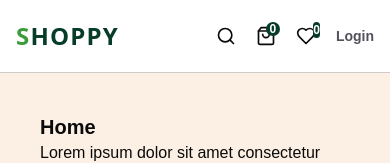
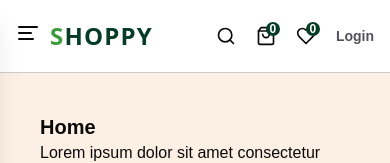
Before and after one commit to ilhardika/ecommerce, a Next.js app: page / in a window 390 px wide. Shown: the top 163 px of the page. Built offline with nearby package versions, Linux system fonts and the light colour scheme.

Commit message:
feat: add MobileMenu and SideMenu components; enhance Header with MobileMenu integration and adjust layout; update hover effects in various components

```diff
--- a/app/globals.css
+++ b/app/globals.css
@@ -133,6 +133,9 @@
     @apply bg-background text-foreground;
   }
   .hoverEffect {
-    @apply transition-all duration-300 ease-in-out  ;
+    @apply transition-all duration-300 ease-in-out;
+  }
+  button {
+    @apply hover:cursor-pointer;
   }
 }
--- a/components/FavouriteButton.tsx
+++ b/components/FavouriteButton.tsx
@@ -7,7 +7,7 @@ const FavouriteButton = () => {
     <div>
       <Link href={"/cart"} className="group relative">
         <Heart className="size-5 hover:text-shop_light_green hoverEffect" />
-        <span className="absolute -top-1 -right-1 bg-shop_dark_green text-white size3.5 rounded-full text-xs font-semibold flex items-center justify-center">
+        <span className="absolute -top-1 -right-1 bg-shop_dark_green text-white size-3.5 rounded-full text-xs font-semibold flex items-center justify-center">
           0
         </span>
       </Link>
--- a/components/Header.tsx
+++ b/components/Header.tsx
@@ -6,15 +6,19 @@ import SearchBar from "./SearchBar";
 import FavouriteButton from "./FavouriteButton";
 import CartIcon from "./CartIcon";
 import SignIn from "./SignIn";
+import MobileMenu from "./MobileMenu";
 
 const Header = () => {
   return (
     <header className="bg-white py-5 border-b border-black/20">
       <Container className="flex items-center justify-between">
-        <div className="flex items-center justify-end">
+        <div className="flex items-center justify-start gap-2.5 md:gap-0">
+          <MobileMenu />
           <Logo />
         </div>
+
         <HeaderMenu />
+
         <div className="flex items-center justify-end gap-5">
           <SearchBar />
           <CartIcon />
--- a/components/Logo.tsx
+++ b/components/Logo.tsx
@@ -2,7 +2,7 @@ import { cn } from "@/lib/utils";
 import Link from "next/link";
 import React from "react";
 
-const Logo = ({ className }: { className?: string }) => {
+const Logo = ({ className }: { className? : string }) => {
   return (
     <Link
       href={"/"}
--- /dev/null
+++ b/components/MobileMenu.tsx
@@ -0,0 +1,25 @@
+"use client";
+
+import { AlignLeft } from "lucide-react";
+import React, { useState } from "react";
+import SideMenu from "./SideMenu";
+
+const MobileMenu = () => {
+  const [isSidebarOpen, setIsSidebarOpen] = useState(false);
+
+  return (
+    <div>
+      <button onClick={() => setIsSidebarOpen(!isSidebarOpen)}>
+        <AlignLeft className="hover:text-darkColor hoverEffect md:hidden" />
+      </button>
+      <div className="md:hidden">
+        <SideMenu
+          isOpen={isSidebarOpen}
+          onClose={() => setIsSidebarOpen(false)}
+        />
+      </div>
+    </div>
+  );
+};
+
+export default MobileMenu;
--- a/components/SearchBar.tsx
+++ b/components/SearchBar.tsx
@@ -4,7 +4,7 @@ import React from "react";
 const SearchBar = () => {
   return (
     <div>
-      <Search className="size-5 hover:text-shop_light_green hoverEffect hover:cursor-pointer" />
+      <Search className="size-5 hover:text-shop_light_green hoverEffect" />
     </div>
   );
 };
--- /dev/null
+++ b/components/SideMenu.tsx
@@ -0,0 +1,31 @@
+import React from "react";
+import Logo from "./Logo";
+
+interface SidebarProps {
+  isOpen: boolean;
+  onClose: () => void;
+}
+
+const SideMenu = ({ isOpen, onClose }: SidebarProps) => {
+  return (
+    <div
+      className={`fixed inset-y-0 h-screen left-0 z-50 w-full bg-black/50 shadow-xl text-white/80 ${
+        isOpen ? "translate-x-0" : "-translate-x-full"
+      } hoverEffect`}
+    >
+      <div className="min-w-72 max-w-96 bg-black h-screen p-10 border-r border-r-shop_light_green gap-6 flex flex-col justify-between">
+        <div className="flex items-center justify-between">
+          <Logo className="text-white" />
+          <button
+            onClick={onClose}
+            className="hover:text-shop_light_green"
+          >
+            X
+          </button>
+        </div>
+      </div>
+    </div>
+  );
+};
+
+export default SideMenu;
--- a/components/SignIn.tsx
+++ b/components/SignIn.tsx
@@ -2,7 +2,7 @@ import React from "react";
 
 const SignIn = () => {
   return (
-    <button className="text-sm font-semibold hover:text-darkColor hoverEffect text-lightColor hover:cursor-pointer">
+    <button className="text-sm font-semibold hover:text-darkColor hoverEffect text-lightColor">
       Login
     </button>
   );
```
